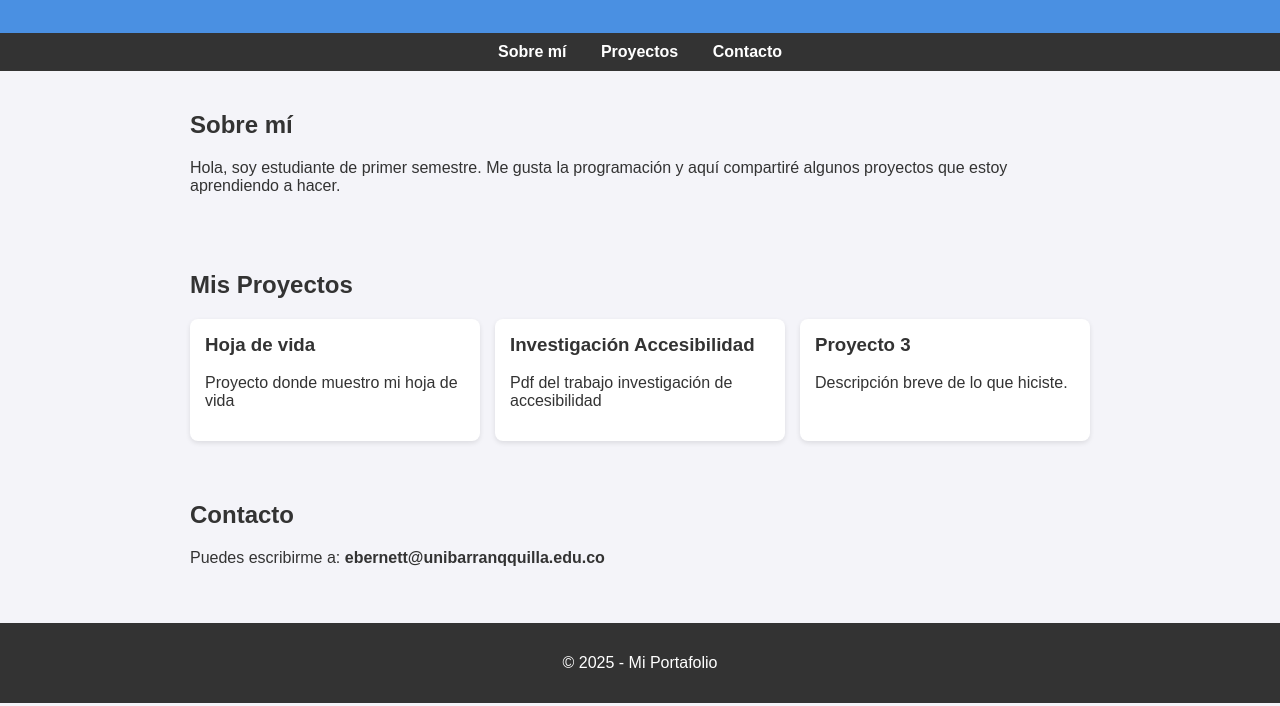
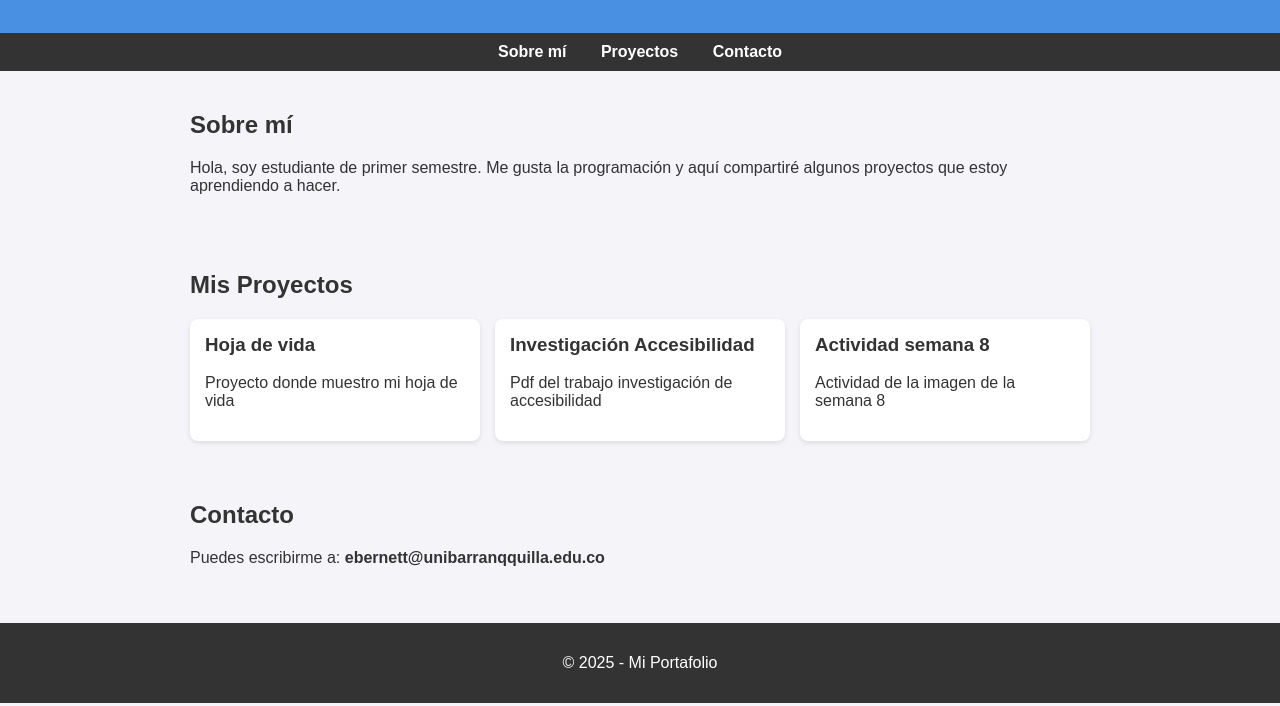
Before and after one commit to Ebernett/Portafolio, a plain HTML site: page index.html in a window 1280 px wide. Shown: the part 94-800 px from the top of the page. Drawn offline with Linux system fonts and the light colour scheme.

Commit message:
Update index.html

```diff
--- a/index.html
+++ b/index.html
@@ -105,9 +105,9 @@
       </div>
 
       <div class="proyecto">
-        <a href="https://tusitio.com/proyecto3" target="_blank">
-          <h3>Proyecto 3</h3>
-          <p>Descripción breve de lo que hiciste.</p>
+        <a href="/semana8" target="_blank">
+          <h3>Actividad semana 8</h3>
+          <p>Actividad de la imagen de la semana 8</p>
         </a>
       </div>
     </div>
```
